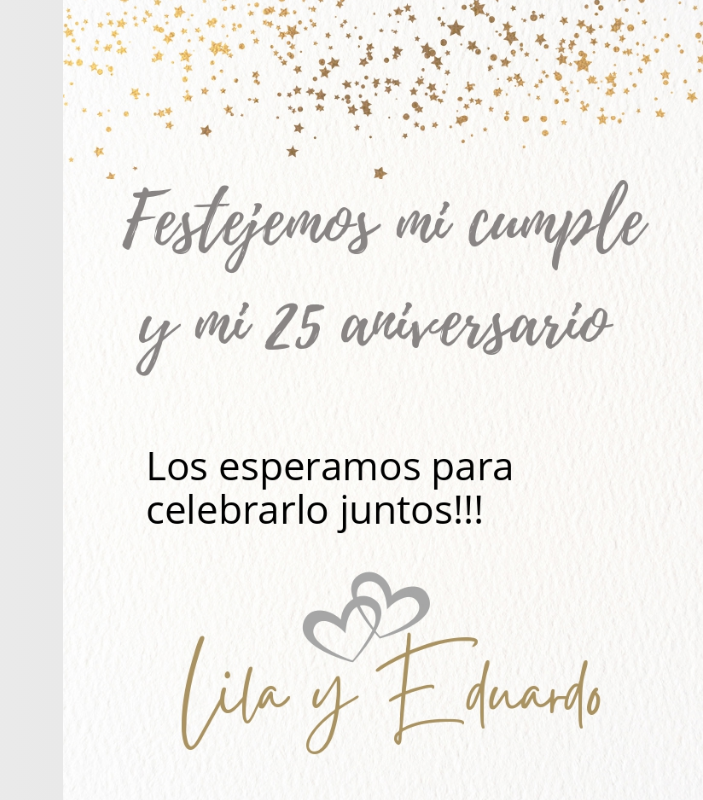
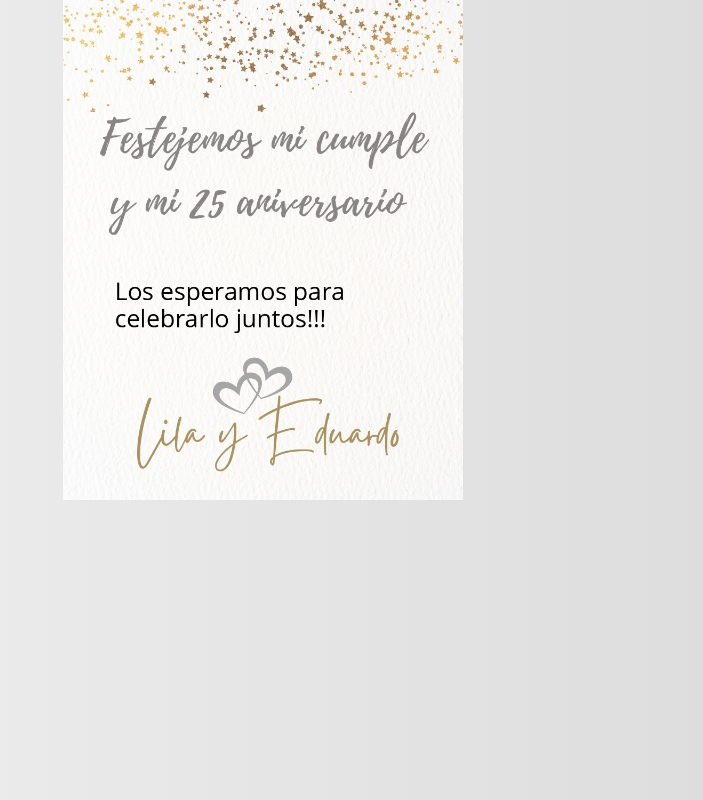
Before and after one commit to LN42352339/invitacion, a plain HTML site: page index.html in a window 1280 px wide. Shown: the whole page, without its empty margins (577-1280 px from the left). Drawn offline with Linux system fonts and the light colour scheme.

Commit message:
Soporte para móviles: página única en modo celular

```diff
--- a/index.html
+++ b/index.html
@@ -116,14 +116,16 @@
     <!-- Script principal -->
     <script>
         document.addEventListener("DOMContentLoaded", () => {
-        // Inicializar el libro
-        $("#flipbook").turn({
-          width: $("#flipbook").width(),
-          height: $("#flipbook").height(),
+          const isMobile = window.innerWidth <= 768;
+
+          $('#flipbook').turn({
+            width: isMobile ? window.innerWidth : 800,
+            height: isMobile ? window.innerHeight : 500,
             autoCenter: true,
             acceleration: true,
             elevation: 50,
             gradients: true,
+            display: isMobile ? 'single' : 'double' // 👈 Modo página única en celular
           });
 
           const music = document.getElementById("bg-music");
@@ -131,12 +133,9 @@
           const restartBtn = document.getElementById("restart-button");
 
           const playMusic = () => {
-          music
-            .play()
-            .then(() => {
+            music.play().then(() => {
               startBtn.style.display = "none";
-            })
-            .catch((error) => {
+            }).catch((error) => {
               console.log("Error al reproducir música:", error);
             });
           };
@@ -144,9 +143,8 @@
           startBtn.addEventListener("click", playMusic);
           startBtn.addEventListener("touchstart", playMusic);
 
-        // Mostrar botón de reinicio en la última página
-        $("#flipbook").bind("turned", function (event, page, view) {
-          const totalPages = $("#flipbook").turn("pages");
+          $('#flipbook').bind("turned", function (event, page, view) {
+            const totalPages = $('#flipbook').turn("pages");
             if (page === totalPages) {
               restartBtn.style.display = "block";
             } else {
@@ -154,11 +152,11 @@
             }
           });
 
-        // Reiniciar al principio
           restartBtn.addEventListener("click", () => {
-          $("#flipbook").turn("page", 1);
+            $('#flipbook').turn("page", 1);
           });
         });
       </script>
+
   </body>
 </html>
```
Lines whose indentation alone changed are shown as unchanged.
